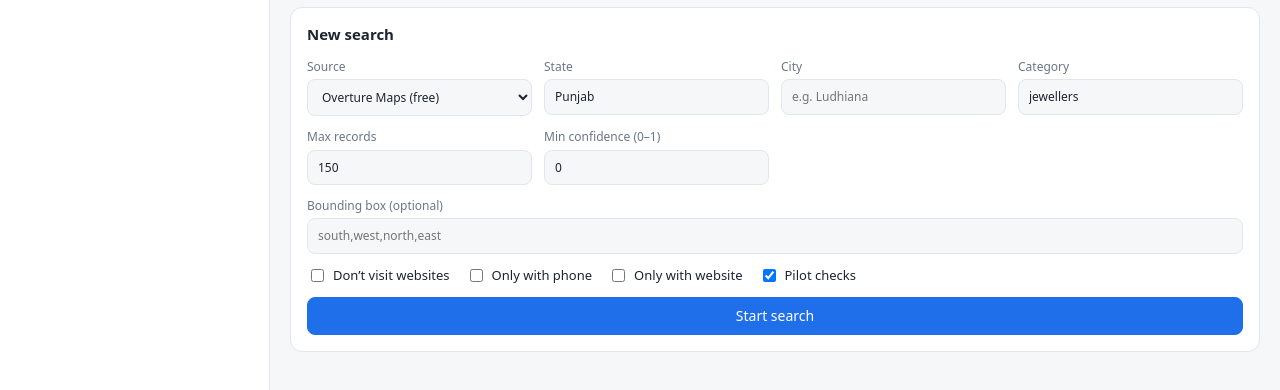
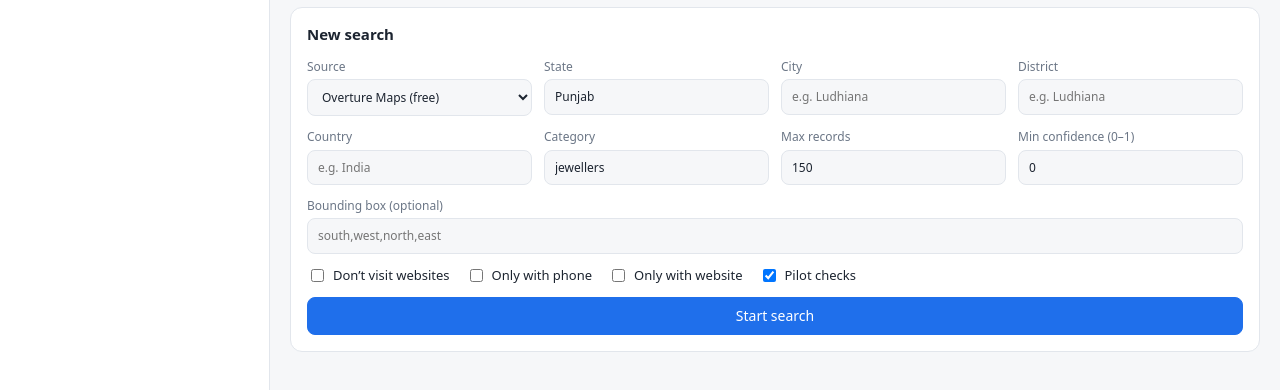
Before and after one commit to rajputshivamsingh510/Web-scarper, a plain HTML site: page web/index.html in a window 1280 px wide. Shown: the part 56-446 px from the top of the page. Drawn offline with Linux system fonts and the light colour scheme; no server answers.

Commit message:
Updated the location preferences

```diff
--- a/web/index.html
+++ b/web/index.html
@@ -11,6 +11,8 @@
 <label>Source<select name="source"><option value="overture">Overture Maps (free)</option><option value="osm">OpenStreetMap</option><option value="overture,osm">Overture + OSM</option></select></label>
 <label>State<input name="state" list="states" value="Punjab"></label>
 <label>City<input name="city" list="cities" placeholder="e.g. Ludhiana"></label>
+<label>District<input name="district" list="districts" placeholder="e.g. Ludhiana"></label>
+<label>Country<input name="country" list="countries" placeholder="e.g. India"></label>
 <label>Category<input name="category" list="cats" value="jewellers" required></label>
 <label>Max records<input name="target" type="number" min="1" max="50000" value="150"></label>
 <label>Min confidence (0–1)<input name="min_confidence" type="number" min="0" max="1" step="0.05" value="0"></label>
```
Also changed, not shown: 3 other files.
